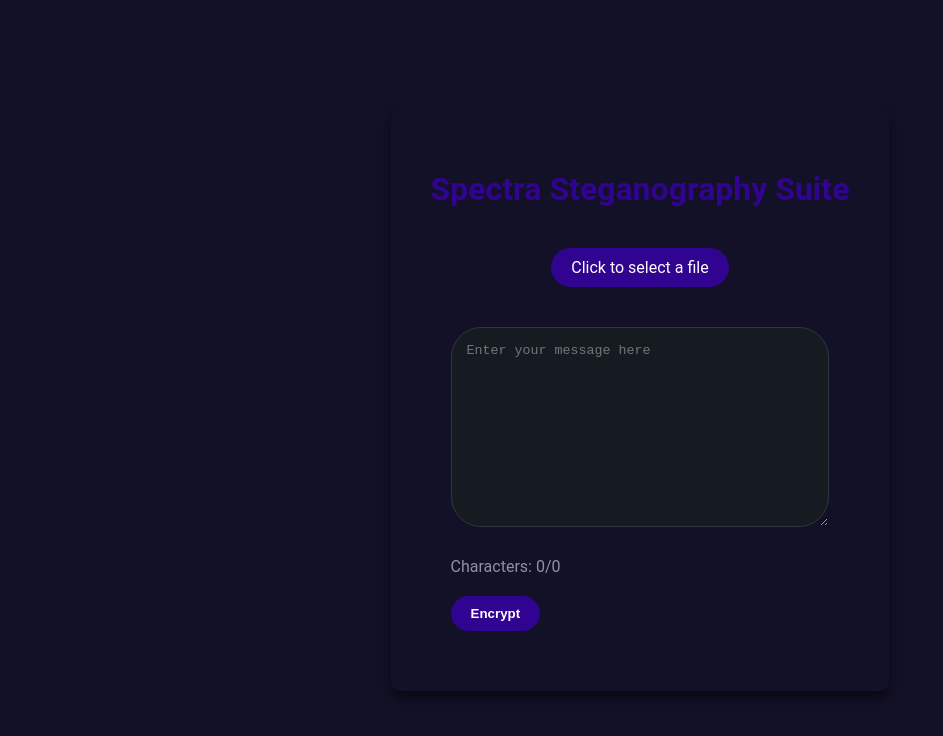
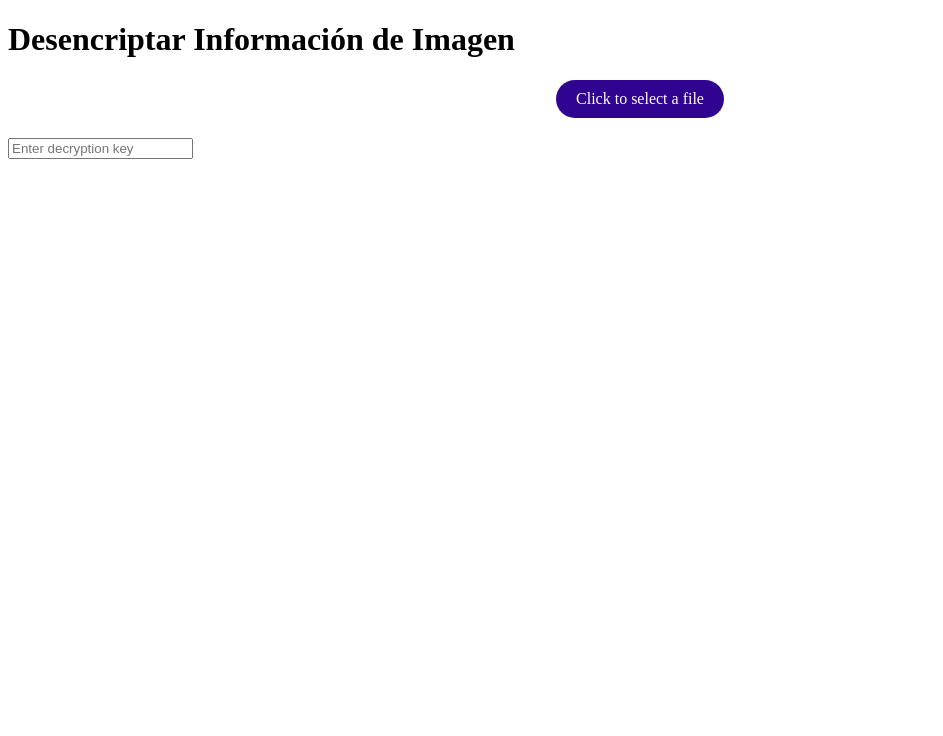
Before and after one commit to Daniel-Santiago-Acosta-1013/Spectra, a React (Vite) app: page /decrypt in a window 1280 px wide. Shown: the top 736 px of the page, without its empty margins (0-943 px from the left). Built offline with nearby package versions, Linux system fonts and the light colour scheme; the HTML template or start-up script is replaced by a standard one.

Commit message:
[add][fix] Add react-router-dom and update routing in App component

```diff
--- a/package.json
+++ b/package.json
@@ -16,6 +16,7 @@
     "d3": "^7.8.5",
     "react": "^18.2.0",
     "react-dom": "^18.2.0",
+    "react-router-dom": "^6.21.1",
     "sass": "^1.69.5",
     "sweetalert2": "^11.10.1",
     "vite-plugin-pwa": "^0.17.4"
--- a/src/App.tsx
+++ b/src/App.tsx
@@ -1,12 +1,16 @@
-import SteganographyView from './views/SteganographyView/SteganographyView';
-import "./styles/App.scss"
+import { BrowserRouter as Router, Routes, Route } from 'react-router-dom';
+import EncryptView from './views/EncryptView/EncryptView';
+import DecryptView from './views/DecryptView/DecryptView';
 
-function App() {
-  return (
-    <div className="App">
-      <SteganographyView />
-    </div>
-  );
+const App = () => {
+    return (
+        <Router>
+            <Routes>
+                <Route path="/" element={<EncryptView />} />
+                <Route path="/decrypt" element={<DecryptView />} />
+            </Routes>
+        </Router>
+    );
 }
 
 export default App;
--- a/src/components/SteganographyForm/SteganographyForm.tsx
+++ b/src/components/SteganographyForm/SteganographyForm.tsx
@@ -5,24 +5,24 @@ import DecryptButton from '../DecryptButton/DecryptButton';
 import { encryptMessageInImage, decryptMessageFromImage } from '../../utils/imageSteganography';
 import './SteganographyForm.scss';
 
-function SteganographyForm({ file, fileType, capacity, isPotentialStego }: { file: File | null, fileType: string, capacity: number, isPotentialStego: boolean }) {
+function SteganographyForm({ file, fileType, capacity, isPotentialStego, mode }:
+  { file: File | null, fileType: string, capacity: number, isPotentialStego: boolean, mode: 'encrypt' | 'decrypt' }) {
+
   const [message, setMessage] = useState('');
-  const [isStegoDetected, setIsStegoDetected] = useState(false);
+  const [isStegoDetected, setIsStegoDetected] = useState(isPotentialStego);
   const [key, setKey] = useState('');
 
   useEffect(() => {
     setIsStegoDetected(isPotentialStego);
-  }, [isPotentialStego])
+  }, [isPotentialStego]);
 
   const handleEncrypt = async () => {
-    if (!file) return;
+    if (!file || fileType !== 'image' || mode !== 'encrypt') return;
 
     try {
-      const { encryptedFile, key } = await encryptMessageInImage(file, message);
-      // Guarda la imagen encriptada
+      const { encryptedFile, key: encryptionKey } = await encryptMessageInImage(file, message);
       saveFile(encryptedFile, encryptedFile.name);
-      // Guarda la clave en un archivo de texto
-      saveFile(new Blob([key], { type: 'text/plain' }), `key-${encryptedFile.name}.txt`);
+      saveFile(new Blob([encryptionKey], { type: 'text/plain' }), `key-${encryptedFile.name}.txt`);
       setIsStegoDetected(true);
     } catch (error) {
       console.error('Error en la encriptación:', error);
@@ -30,17 +30,14 @@ function SteganographyForm({ file, fileType, capacity, isPotentialStego }: { fil
   };
 
   const handleDecrypt = async () => {
-    if (!file || !key) return;
+    if (!file || fileType !== 'image' || mode !== 'decrypt' || !key) return;
 
-    let decryptedMessage;
-    switch (fileType) {
-      case 'image':
-        decryptedMessage = await decryptMessageFromImage(file, key);
-        if (decryptedMessage) {
+    try {
+      const decryptedMessage = await decryptMessageFromImage(file, key);
       setMessage(decryptedMessage);
       setIsStegoDetected(false);
-        } else {
-          // Mostrar un modal si no hay mensaje
+    } catch (error) {
+      console.error('Error en la desencriptación:', error);
       Swal.fire({
         title: 'No Message Found',
         text: 'There is no hidden message in this image.',
@@ -48,18 +45,13 @@ function SteganographyForm({ file, fileType, capacity, isPotentialStego }: { fil
         confirmButtonText: 'Ok'
       });
     }
-        break;
-      default:
-        console.error('Unsupported file type for decryption');
-        return;
-    }
   };
 
-  const saveFile = (blob: Blob, fileName: string): void => {
+  const saveFile = (blob: Blob, fileName: string) => {
     const url = URL.createObjectURL(blob);
     const a = document.createElement("a");
     a.href = url;
-    a.download = fileName.replace(/\.[^/.]+$/, "") + "-encript";
+    a.download = fileName;
     document.body.appendChild(a);
     a.click();
     document.body.removeChild(a);
@@ -67,22 +59,21 @@ function SteganographyForm({ file, fileType, capacity, isPotentialStego }: { fil
   }
 
   return (
-    <>
     <div className="SteganographyForm">
       <textarea
         value={message}
         onChange={(e) => setMessage(e.target.value.substring(0, capacity))}
-          placeholder="Enter your message here"
+        placeholder={mode === 'encrypt' ? "Enter your message here" : "Decrypted message will appear here"}
         maxLength={capacity}
+        readOnly={mode === 'decrypt'}
       />
       <p>Characters: {message.length}/{capacity}</p>
-        <EncryptButton onEncrypt={handleEncrypt} />
-        {isStegoDetected && <DecryptButton onDecrypt={handleDecrypt} />}
-        {isStegoDetected && (
+      {mode === 'encrypt' && <EncryptButton onEncrypt={handleEncrypt} />}
+      {isStegoDetected && mode === 'decrypt' && <DecryptButton onDecrypt={handleDecrypt} />}
+      {isStegoDetected && mode === 'decrypt' && (
         <input type="text" value={key} onChange={e => setKey(e.target.value)} placeholder="Enter decryption key" />
       )}
     </div>
-    </>
   );
 }
 
--- /dev/null
+++ b/src/views/DecryptView/DecryptView.tsx
@@ -0,0 +1,28 @@
+import React, { useState } from 'react';
+import SteganographyForm from '../../components/SteganographyForm/SteganographyForm';
+import MediaInput from '../../components/MediaInput/MediaInput';
+
+const DecryptView:React.FC = () => {
+    const [file, setFile] = useState<File | null>(null);
+    const [fileType, setFileType] = useState<string>('');
+    const [capacity, setCapacity] = useState<number>(0);
+    const [message, setMessage] = useState<string>('');
+    const [key, setKey] = useState<string>('');
+
+    const handleFileChange = (selectedFile: File, type: string, cap: number) => {
+        setFile(selectedFile);
+        setFileType(type);
+        setCapacity(cap);
+    };
+
+    return (
+        <div>
+            <h1>Desencriptar Información de Imagen</h1>
+            <MediaInput onFileChange={handleFileChange} />
+            {file && <SteganographyForm file={file} fileType={fileType} capacity={capacity} mode="decrypt" onMessageChange={setMessage} message={message} key={key} />}
+            <input type="text" value={key} onChange={e => setKey(e.target.value)} placeholder="Enter decryption key" />
+        </div>
+    );
+}
+
+export default DecryptView;
--- /dev/null
+++ b/src/views/EncryptView/EncryptView.tsx
@@ -0,0 +1,26 @@
+import React, { useState } from 'react';
+import SteganographyForm from '../../components/SteganographyForm/SteganographyForm';
+import MediaInput from '../../components/MediaInput/MediaInput';
+
+const EncryptView: React.FC = () => {
+    const [file, setFile] = useState<File | null>(null);
+    const [fileType, setFileType] = useState<string>('');
+    const [capacity, setCapacity] = useState<number>(0);
+    const [message, setMessage] = useState<string>('');
+
+    const handleFileChange = (selectedFile: File, type: string, cap: number) => {
+        setFile(selectedFile);
+        setFileType(type);
+        setCapacity(cap);
+    };
+
+    return (
+        <div>
+            <h1>Encriptar Información en Imagen</h1>
+            <MediaInput onFileChange={handleFileChange} />
+            {file && <SteganographyForm file={file} fileType={fileType} capacity={capacity} mode="encrypt" onMessageChange={setMessage} message={message} />}
+        </div>
+    );
+}
+
+export default EncryptView;
--- a/src/views/SteganographyView/SteganographyView.scss
+++ /dev/null
@@ -1,16 +0,0 @@
-.SteganographyView {
-    background-color: #131127;
-    color: #f0f6fc;
-    padding: 40px;
-    border-radius: 10px;
-    max-width: 600px;
-    margin: 40px auto;
-    box-shadow: 0 6px 12px rgba(0, 0, 0, 0.6);
-
-    h1 {
-        color: #300390;
-        text-align: center;
-        margin-bottom: 40px;
-        font-size: 2em;
-    }
-}
--- a/src/views/SteganographyView/SteganographyView.tsx
+++ /dev/null
@@ -1,31 +0,0 @@
-import { useState } from 'react';
-import MediaInput from '../../components/MediaInput/MediaInput';
-import SteganographyForm from '../../components/SteganographyForm/SteganographyForm';
-import './SteganographyView.scss';
-
-function SteganographyView() {
-  const [file, setFile] = useState<File | null>(null);
-  const [fileType, setFileType] = useState<string>('');
-  const [capacity, setCapacity] = useState<number>(0);
-  const [isStegoDetected, setIsStegoDetected] = useState(false);
-
-  const handleFileChange = (selectedFile: File, type: string, cap: number) => {
-    setFile(selectedFile);
-    setFileType(type);
-    setCapacity(cap);
-  };
-
-  const handleDecryptAttempt = (isStego: boolean) => {
-    setIsStegoDetected(isStego);
-  };
-
-  return (
-    <div className="SteganographyView">
-      <h1>Spectra Steganography Suite</h1>
-      <MediaInput onFileChange={handleFileChange} onDecryptAttempt={handleDecryptAttempt} />
-      <SteganographyForm file={file} fileType={fileType} capacity={capacity} isPotentialStego={isStegoDetected} />
-    </div>
-  );
-}
-
-export default SteganographyView;
```
Also changed, not shown: 1 other file (tests, documents, lock files or other folders). Lines whose indentation alone changed are shown as unchanged.
